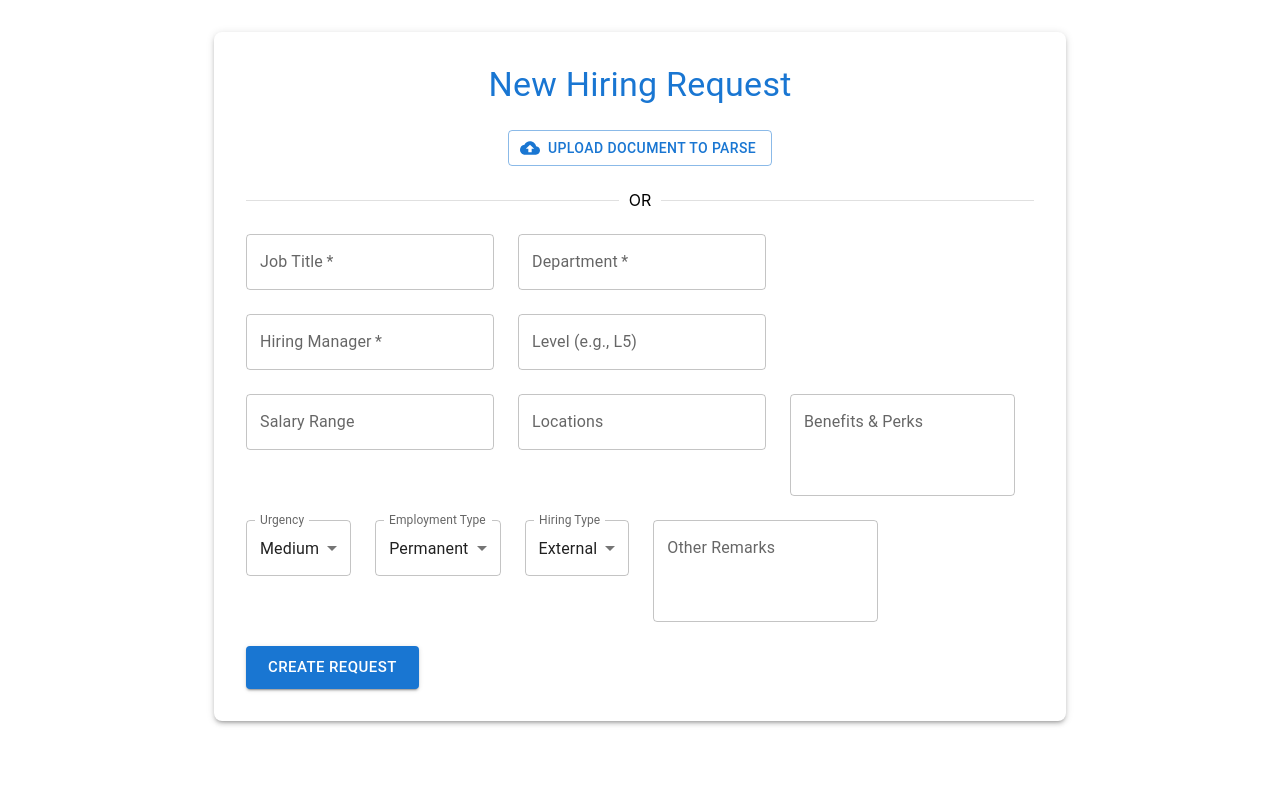
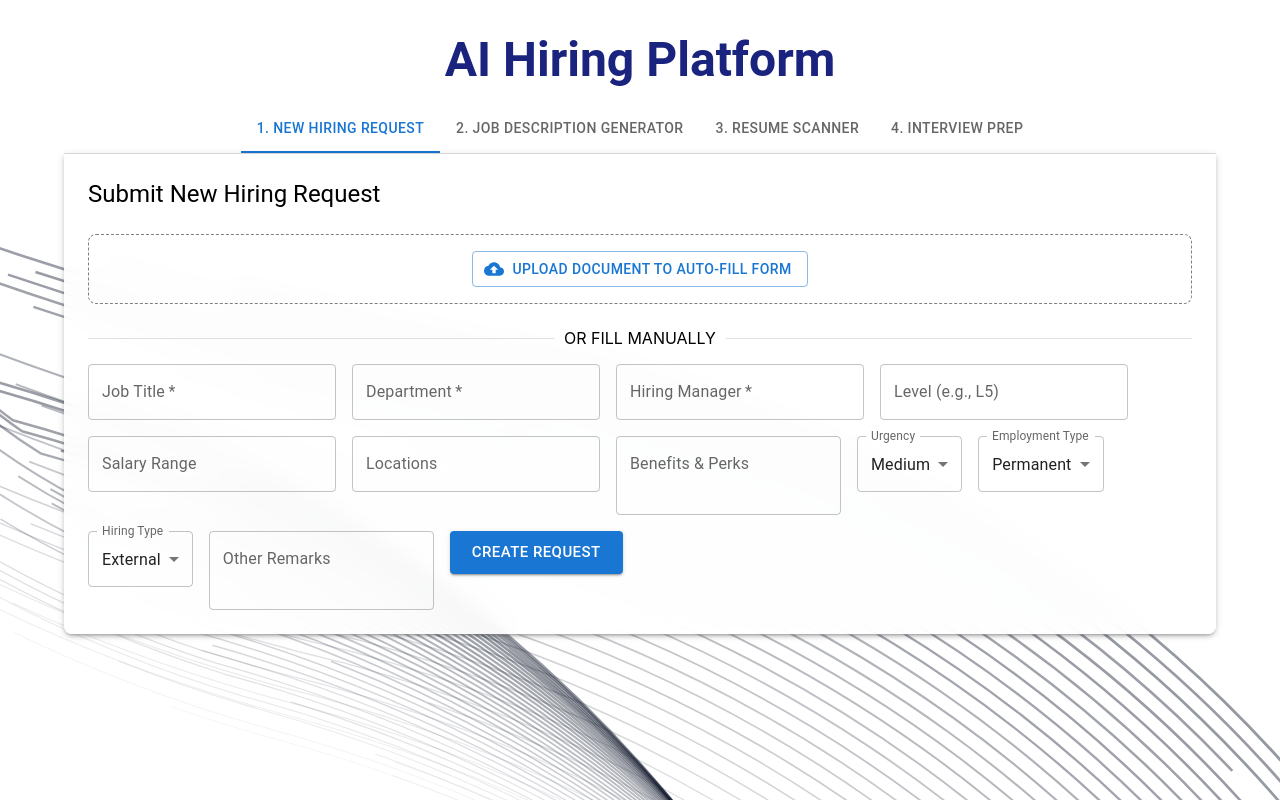
Before and after one commit to azadsimhab/ai-hiring-platform, a React (Create React App) app in the folder frontend/: page / in a window 1280 px wide. Built offline with nearby package versions, Linux system fonts and the light colour scheme.

Commit message:
Refactored with a Tabbed Layout

```diff
--- a/frontend/src/App.js
+++ b/frontend/src/App.js
@@ -1,17 +1,18 @@
-// frontend/src/App.js (Updated with File Upload UI and Logic)
-
 import React, { useState } from 'react';
 import axios from 'axios';
 import {
   Container, Box, Typography, TextField, Button, Grid,
-  Select, MenuItem, FormControl, InputLabel, CircularProgress, Divider
+  Select, MenuItem, FormControl, InputLabel, CircularProgress, Divider,
+  Tabs, Tab
 } from '@mui/material';
-import { CloudUpload as CloudUploadIcon } from '@mui/icons-material'; // Import an icon
+import { CloudUpload as CloudUploadIcon } from '@mui/icons-material';
 import { styled } from '@mui/material/styles';
+
+// NOTE: We are keeping the BackgroundPaths component for our overall page background
+import { BackgroundPaths } from './BackgroundPaths';
 
 const API_BASE_URL = 'https://api-backend-tzgb3x3t4a-uc.a.run.app';
 
-// Create a visually hidden input for the file upload
 const VisuallyHiddenInput = styled('input')({
   clip: 'rect(0 0 0 0)',
   clipPath: 'inset(50%)',
@@ -24,20 +25,33 @@ const VisuallyHiddenInput = styled('input')({
   width: 1,
 });
 
+// A helper component to manage the content of each tab
+function CustomTabPanel(props) {
+  const { children, value, index, ...other } = props;
+  return (
+    <div
+      role="tabpanel"
+      hidden={value !== index}
+      id={`simple-tabpanel-${index}`}
+      aria-labelledby={`simple-tab-${index}`}
+      {...other}
+    >
+      {value === index && (
+        <Box sx={{ p: 3 }}>
+          {children}
+        </Box>
+      )}
+    </div>
+  );
+}
 
-function App() {
+// --- React Component for the Hiring Request Form ---
+// We've moved the form into its own component for better organization
+function HiringRequestForm() {
   const [formData, setFormData] = useState({
-    job_title: '',
-    department: '',
-    manager: '',
-    level: '',
-    salary_range: '',
-    benefits_perks: '',
-    locations: '',
-    urgency: 'Medium',
-    employment_type: 'Permanent',
-    hiring_type: 'External',
-    other_remarks: ''
+    job_title: '', department: '', manager: '', level: '', salary_range: '',
+    benefits_perks: '', locations: '', urgency: 'Medium', employment_type: 'Permanent',
+    hiring_type: 'External', other_remarks: ''
   });
 
   const [status, setStatus] = useState({ message: '', error: false, loading: false });
@@ -48,27 +62,18 @@ function App() {
     setFormData(prevState => ({ ...prevState, [name]: value }));
   };
 
-  // New handler for the file upload
   const handleFileChange = async (e) => {
     const file = e.target.files[0];
     if (!file) return;
-
     setFileStatus({ message: `Uploading ${file.name}...`, loading: true });
-
     const uploadFormData = new FormData();
     uploadFormData.append('file', file);
-
     try {
       const response = await axios.post(`${API_BASE_URL}/api/v1/hiring-requests/parse-document`, uploadFormData, {
-        headers: {
-          'Content-Type': 'multipart/form-data',
-        },
+        headers: { 'Content-Type': 'multipart/form-data' },
       });
-
-      // Update the form state with the data parsed by the AI (or our mock)
       setFormData(response.data);
       setFileStatus({ message: 'Document parsed successfully! Please review and submit.', loading: false });
-
     } catch (error) {
       console.error('Error uploading file:', error);
       setFileStatus({ message: 'Error parsing document.', loading: false });
@@ -88,23 +93,11 @@ function App() {
   };
 
   return (
-    <Container maxWidth="md">
-      <Box
-        sx={{
-          marginTop: 4,
-          marginBottom: 4,
-          padding: 4,
-          boxShadow: 3,
-          borderRadius: 2,
-          backgroundColor: 'white',
-        }}
-      >
-        <Typography variant="h4" component="h1" gutterBottom align="center" color="primary">
-          New Hiring Request
+    <>
+      <Typography variant="h5" component="h2" gutterBottom>
+        Submit New Hiring Request
       </Typography>
-
-        {/* --- File Upload Section --- */}
-        <Box sx={{ textAlign: 'center', my: 3 }}>
+      <Box sx={{ textAlign: 'center', my: 3, p: 2, border: '1px dashed grey', borderRadius: 2 }}>
         <Button
           component="label"
           role={undefined}
@@ -113,7 +106,7 @@ function App() {
           startIcon={fileStatus.loading ? <CircularProgress size={20} /> : <CloudUploadIcon />}
           disabled={fileStatus.loading}
         >
-            Upload Document to Parse
+          Upload Document to Auto-Fill Form
           <VisuallyHiddenInput type="file" onChange={handleFileChange} />
         </Button>
         {fileStatus.message && (
@@ -122,82 +115,83 @@ function App() {
           </Typography>
         )}
       </Box>
-
-        <Divider sx={{ my: 3 }}>OR</Divider>
-
-        {/* --- Manual Entry Form --- */}
+      <Divider sx={{ my: 2 }}>OR FILL MANUALLY</Divider>
       <form onSubmit={handleSubmit}>
-          <Grid container spacing={3}>
-            <Grid item xs={12} sm={6}>
-              <TextField fullWidth label="Job Title" name="job_title" value={formData.job_title} onChange={handleChange} required />
-            </Grid>
-            {/* ... other form fields remain the same ... */}
-            <Grid item xs={12} sm={6}>
-              <TextField fullWidth label="Department" name="department" value={formData.department} onChange={handleChange} required />
-            </Grid>
-            <Grid item xs={12} sm={6}>
-              <TextField fullWidth label="Hiring Manager" name="manager" value={formData.manager} onChange={handleChange} required />
-            </Grid>
-            <Grid item xs={12} sm={6}>
-              <TextField fullWidth label="Level (e.g., L5)" name="level" value={formData.level} onChange={handleChange} />
-            </Grid>
-            <Grid item xs={12} sm={6}>
-              <TextField fullWidth label="Salary Range" name="salary_range" value={formData.salary_range} onChange={handleChange} />
-            </Grid>
-            <Grid item xs={12} sm={6}>
-              <TextField fullWidth label="Locations" name="locations" value={formData.locations} onChange={handleChange} />
-            </Grid>
-            <Grid item xs={12}>
-              <TextField fullWidth multiline rows={3} label="Benefits & Perks" name="benefits_perks" value={formData.benefits_perks} onChange={handleChange} />
+        <Grid container spacing={2}>
+          <Grid item xs={12} sm={6}><TextField fullWidth label="Job Title" name="job_title" value={formData.job_title} onChange={handleChange} required /></Grid>
+          <Grid item xs={12} sm={6}><TextField fullWidth label="Department" name="department" value={formData.department} onChange={handleChange} required /></Grid>
+          <Grid item xs={12} sm={6}><TextField fullWidth label="Hiring Manager" name="manager" value={formData.manager} onChange={handleChange} required /></Grid>
+          <Grid item xs={12} sm={6}><TextField fullWidth label="Level (e.g., L5)" name="level" value={formData.level} onChange={handleChange} /></Grid>
+          <Grid item xs={12} sm={6}><TextField fullWidth label="Salary Range" name="salary_range" value={formData.salary_range} onChange={handleChange} /></Grid>
+          <Grid item xs={12} sm={6}><TextField fullWidth label="Locations" name="locations" value={formData.locations} onChange={handleChange} /></Grid>
+          <Grid item xs={12}><TextField fullWidth multiline rows={2} label="Benefits & Perks" name="benefits_perks" value={formData.benefits_perks} onChange={handleChange} /></Grid>
+          <Grid item xs={12} sm={4}>
+            <FormControl fullWidth><InputLabel>Urgency</InputLabel><Select name="urgency" value={formData.urgency} label="Urgency" onChange={handleChange}><MenuItem value="Low">Low</MenuItem><MenuItem value="Medium">Medium</MenuItem><MenuItem value="High">High</MenuItem></Select></FormControl>
           </Grid>
           <Grid item xs={12} sm={4}>
-              <FormControl fullWidth>
-                <InputLabel>Urgency</InputLabel>
-                <Select name="urgency" value={formData.urgency} label="Urgency" onChange={handleChange}>
-                  <MenuItem value="Low">Low</MenuItem>
-                  <MenuItem value="Medium">Medium</MenuItem>
-                  <MenuItem value="High">High</MenuItem>
-                </Select>
-              </FormControl>
+            <FormControl fullWidth><InputLabel>Employment Type</InputLabel><Select name="employment_type" value={formData.employment_type} label="Employment Type" onChange={handleChange}><MenuItem value="Permanent">Permanent</MenuItem><MenuItem value="Temporary">Temporary</MenuItem></Select></FormControl>
           </Grid>
           <Grid item xs={12} sm={4}>
-              <FormControl fullWidth>
-                <InputLabel>Employment Type</InputLabel>
-                <Select name="employment_type" value={formData.employment_type} label="Employment Type" onChange={handleChange}>
-                  <MenuItem value="Permanent">Permanent</MenuItem>
-                  <MenuItem value="Temporary">Temporary</MenuItem>
-                </Select>
-              </FormControl>
+            <FormControl fullWidth><InputLabel>Hiring Type</InputLabel><Select name="hiring_type" value={formData.hiring_type} label="Hiring Type" onChange={handleChange}><MenuItem value="External">External</MenuItem><MenuItem value="Internal">Internal</MenuItem></Select></FormControl>
           </Grid>
-            <Grid item xs={12} sm={4}>
-              <FormControl fullWidth>
-                <InputLabel>Hiring Type</InputLabel>
-                <Select name="hiring_type" value={formData.hiring_type} label="Hiring Type" onChange={handleChange}>
-                  <MenuItem value="External">External</MenuItem>
-                  <MenuItem value="Internal">Internal</MenuItem>
-                </Select>
-              </FormControl>
-            </Grid>
-            <Grid item xs={12}>
-              <TextField fullWidth multiline rows={3} label="Other Remarks" name="other_remarks" value={formData.other_remarks} onChange={handleChange} />
-            </Grid>
-
+          <Grid item xs={12}><TextField fullWidth multiline rows={2} label="Other Remarks" name="other_remarks" value={formData.other_remarks} onChange={handleChange} /></Grid>
           <Grid item xs={12}>
             <Button type="submit" variant="contained" size="large" fullWidth disabled={status.loading}>
               {status.loading ? <CircularProgress size={24} /> : 'Create Request'}
             </Button>
           </Grid>
-            {status.message && (
-              <Grid item xs={12}>
-                <Typography color={status.error ? 'error' : 'green'} align="center" sx={{ fontWeight: '600' }}>
-                  {status.message}
-                </Typography>
-              </Grid>
-            )}
+          {status.message && (<Grid item xs={12}><Typography color={status.error ? 'error' : 'green'} align="center" sx={{ fontWeight: '600' }}>{status.message}</Typography></Grid>)}
         </Grid>
       </form>
+    </>
+  );
+}
+
+// --- Main App Component with Tabs ---
+function App() {
+  const [currentTab, setCurrentTab] = useState(0);
+
+  const handleTabChange = (event, newValue) => {
+    setCurrentTab(newValue);
+  };
+
+  return (
+    <>
+      <BackgroundPaths />
+      <Container maxWidth="lg" sx={{ position: 'relative', zIndex: 1, mt: 4, mb: 4 }}>
+        <Box sx={{ width: '100%' }}>
+          <Typography variant="h3" component="h1" gutterBottom align="center" sx={{ fontWeight: 'bold', color: '#1a237e' }}>
+            AI Hiring Platform
+          </Typography>
+          <Box sx={{ borderBottom: 1, borderColor: 'divider', backgroundColor: 'rgba(255, 255, 255, 0.7)', backdropFilter: 'blur(5px)', borderRadius: '8px 8px 0 0' }}>
+            <Tabs value={currentTab} onChange={handleTabChange} aria-label="hiring workflow tabs" centered>
+              <Tab label="1. New Hiring Request" />
+              <Tab label="2. Job Description Generator" />
+              <Tab label="3. Resume Scanner" />
+              <Tab label="4. Interview Prep" />
+              {/* Add more tabs here as we build features */}
+            </Tabs>
+          </Box>
+          <Box sx={{ boxShadow: 3, borderRadius: '0 0 8px 8px', backgroundColor: 'rgba(255, 255, 255, 0.9)', backdropFilter: 'blur(10px)' }}>
+            <CustomTabPanel value={currentTab} index={0}>
+              <HiringRequestForm />
+            </CustomTabPanel>
+            <CustomTabPanel value={currentTab} index={1}>
+              <Typography variant="h5">Job Description Generator</Typography>
+              <Typography>This section is under construction. We will build this next!</Typography>
+            </CustomTabPanel>
+            <CustomTabPanel value={currentTab} index={2}>
+               <Typography variant="h5">Resume Scanner</Typography>
+               <Typography>This section is under construction.</Typography>
+            </CustomTabPanel>
+             <CustomTabPanel value={currentTab} index={3}>
+               <Typography variant="h5">Interview Prep</Typography>
+               <Typography>This section is under construction.</Typography>
+            </CustomTabPanel>
+          </Box>
         </Box>
       </Container>
+    </>
   );
 }
 
```
Lines whose indentation alone changed are shown as unchanged.
